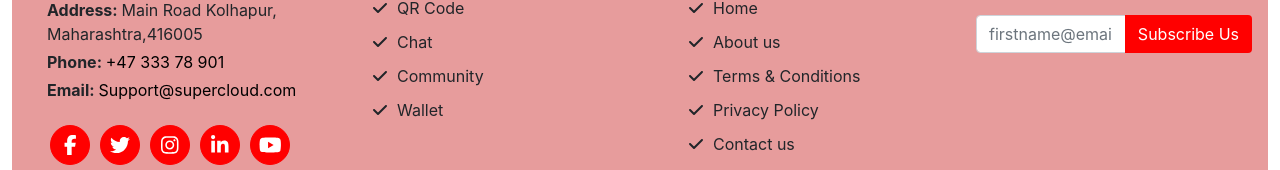
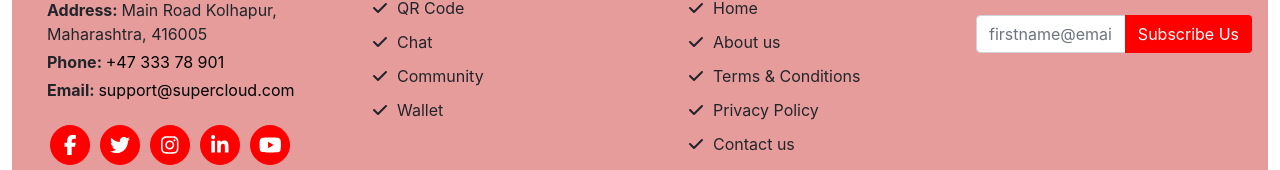
Before and after one commit to bhushank-bwd/super-cloud, a React (Create React App) app in the folder client/: page / in a window 1280 px wide. Shown: the part 125-295 px from the top of the page. Built offline with nearby package versions, Linux system fonts and the light colour scheme.

Commit message:
footer css changes

```diff
--- a/client/public/assets/css/index.css
+++ b/client/public/assets/css/index.css
@@ -96,7 +96,8 @@ header .navbar ul a:hover {
   font-weight: 400;
 }
 .footer .ul-links li:hover{
-  color: #f0e6e6;
+  color: #fc0303;
+  font-weight: bolder;
 }
 .footer .ul-links .links-fa{
   margin-right: 10px;
--- a/client/src/components/partials/footer.js
+++ b/client/src/components/partials/footer.js
@@ -18,7 +18,7 @@ export const Footer = () => {
           <ul className="ul-address">
             <li>
               <b>Address: </b>Main Road Kolhapur,
-              <br /> Maharashtra,416005
+              <br /> Maharashtra, 416005
             </li>
             <li>
               <b>Phone: </b>
@@ -26,7 +26,7 @@ export const Footer = () => {
             </li>
             <li>
               <b>Email: </b>
-              <a href="mailto:someone@example.com">Support@supercloud.com</a>
+              <a href="mailto:someone@example.com">support@supercloud.com</a>
             </li>
           </ul>
           <ul className="ul-social">
```
